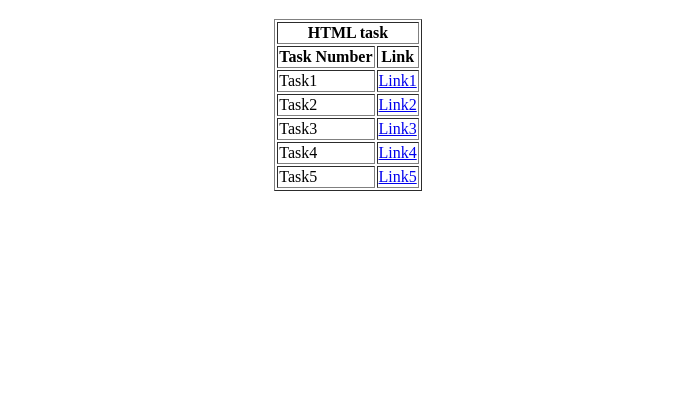
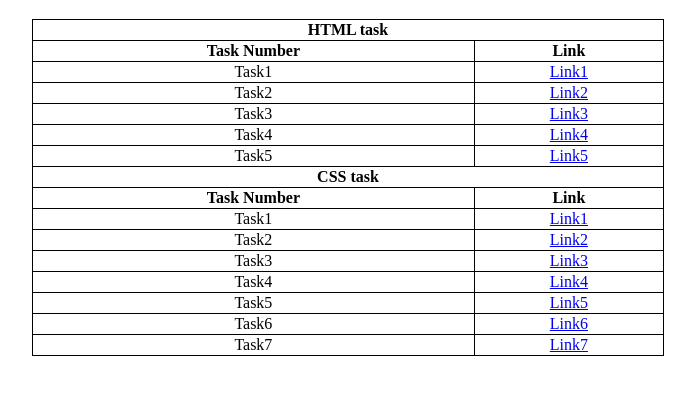
Before and after one commit to Raghukiran12/mern, a plain HTML site: page index.html in a window 1280 px wide. Shown: the part 61-456 px from the top of the page, without its empty margins (292-987 px from the left). Drawn offline with Linux system fonts and the light colour scheme.

Commit message:
index.html

```diff
--- a/index.html
+++ b/index.html
@@ -3,12 +3,26 @@
 <head>
     <meta charset="UTF-8">
     <meta name="viewport" content="width=device-width, initial-scale=1.0">
-    <title>Document</title>
+    <title>Index Page</title>
+    <style>
+        table,th,td{
+            border: 1px solid black;
+            border-collapse: collapse;
+            text-align: center;
+        }
+        table{
+            width: 50%;
+        }
+        h1{
+            color: ;
+        }
+
+    </style>
 </head>
 <body>
     <center>
         <h1>Index page</h1>
-        <table border="1">
+        <table >
             <tr>
                 <th colspan="2">HTML task</th>
             </tr>
@@ -37,6 +51,42 @@
                 <td>Task5</td>
                 <td><a href="task5.html">Link5</a></td>
             </tr>
+            <tr>
+                <th colspan="2">CSS task</th>
+            </tr>
+            <tr>
+                <th>Task Number</th>
+                <th>Link</th>
+            </tr>
+
+            <tr>
+                <td>Task1</td>
+                <td><a href="css_task1.html">Link1</a></td>
+            </tr>
+            <tr>
+                <td>Task2</td>
+                <td><a href="css_task2.html">Link2</a></td>
+            </tr>
+            <tr>
+                <td>Task3</td>
+                <td><a href="css_task3.html">Link3</a></td>
+            </tr>
+            <tr>
+                <td>Task4</td>
+                <td><a href="css_task4.html">Link4</a></td>
+            </tr>
+            <tr>
+                <td>Task5</td>
+                <td><a href="css_task5.html">Link5</a></td>
+            </tr>
+            <tr>
+                <td>Task6</td>
+                <td><a href="css_task6.html">Link6</a></td>
+            </tr>
+            <tr>
+                <td>Task7</td>
+                <td><a href="css_task7.html">Link7</a></td>
+            </tr>
         </table>
     </center>
 </body>
```
